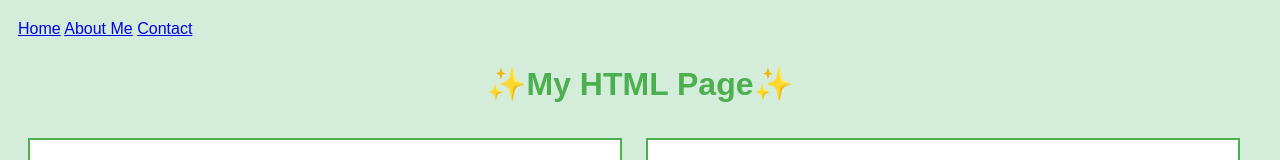
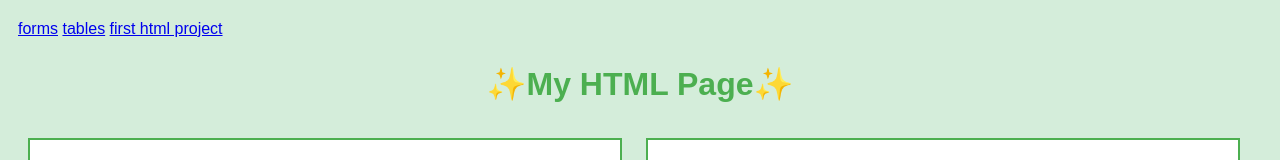
Before and after one commit to cherryflavoredgummybear/MyPortfolio, a plain HTML site: page index.html in a window 1280 px wide. Shown: the top 160 px of the page. Drawn offline with Linux system fonts and the light colour scheme.

Commit message:
Update index.html

```diff
--- a/index.html
+++ b/index.html
@@ -35,9 +35,9 @@
 </head>
 <body>
     <nav>
-    <a href="index.html">Home</a>
-    <a href="about.html">About Me</a>
-    <a href="contact.html">Contact</a>
+    <a href="https://codepen.io/Noora-Tabrizi/pen/wBvrEGp">forms</a>
+    <a href="https://codepen.io/Noora-Tabrizi/pen/PwowzNR">tables</a>
+    <a href="https://codepen.io/Noora-Tabrizi/pen/pvzaPwW">first html project</a>
 </nav>
 
     <h1>✨My HTML Page✨</h1>
```
